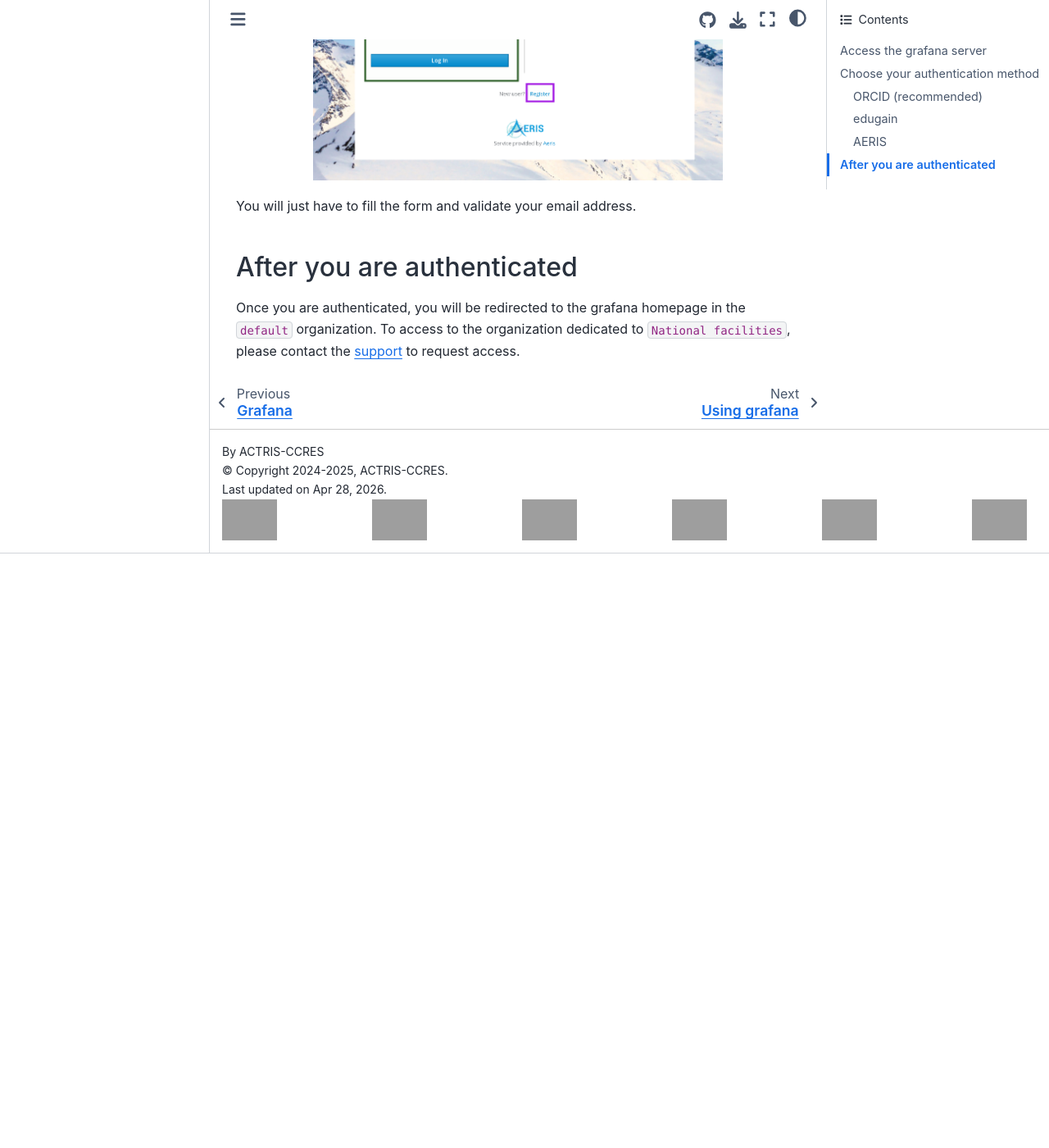
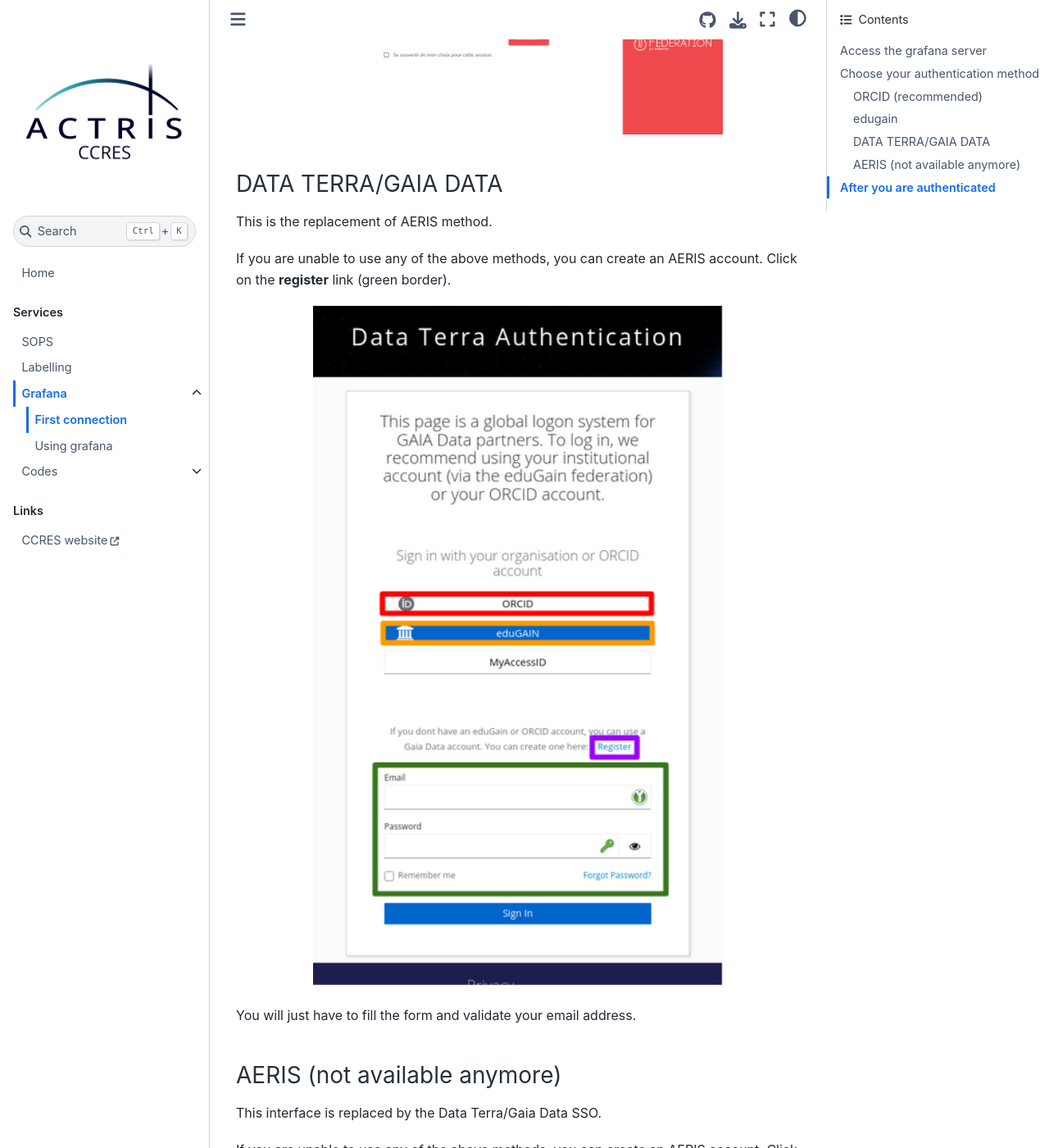
Before and after one commit to ACTRIS-CCRES/docs, a Sphinx documentation site: the page built from source/services/grafana-server/first-connection.md, in a window 1280 px wide and 1400 px high, scrolled down 2913 px, cut to the strip 0-1400 px from the top of the window. Shown: the whole strip at 82% size. Built offline with Sphinx 7.4.7 and the Sphinx Book theme 1.1.4, drawn with Linux system fonts in a browser that asks for light colours; before the commit the page ends 3588 px from its top, so only the background shows below that; grey boxes are pictures that could not be loaded.

Commit message:
doc: update login to grafana

```diff
--- a/source/services/grafana-server/first-connection.md
+++ b/source/services/grafana-server/first-connection.md
@@ -12,7 +12,7 @@
 
 ## Choose your authentication method
 
-![grafana home](../../assets/services/grafana/grafana_aeris-sso.png){width=500 align=center}
+![grafana home](../../assets/services/grafana/grafana_data-terra-sso.png){width=500 align=center}
 
 You have 3 ways to authenticate:
 - [edugain](https://edugain.org/)
@@ -37,7 +37,20 @@ Edugain is a service that allows you to use your academic credentials to service
 ![grafana edugain](../../assets/services/grafana/grafana_edugain.png){width=500 align=center}
 
 
-### AERIS
+### DATA TERRA/GAIA DATA
+
+This is the replacement of AERIS method.
+
+If you are unable to use any of the above methods, you can create an AERIS account. Click on the **register** link (green border).
+
+![grafana home](../../assets/services/grafana/grafana_data-terra-sso.png){width=500 align=center}
+
+You will just have to fill the form and validate your email address.
+
+
+### AERIS (not available anymore)
+
+This interface is replaced by the Data Terra/Gaia Data SSO.
 
 If you are unable to use any of the above methods, you can create an AERIS account. Click on the **register** link (green border).
 
```
Also changed, not shown: source/assets/services/grafana/grafana_data-terra-sso.png (added), source/assets/services/grafana/grafana_welcome-page.png.
